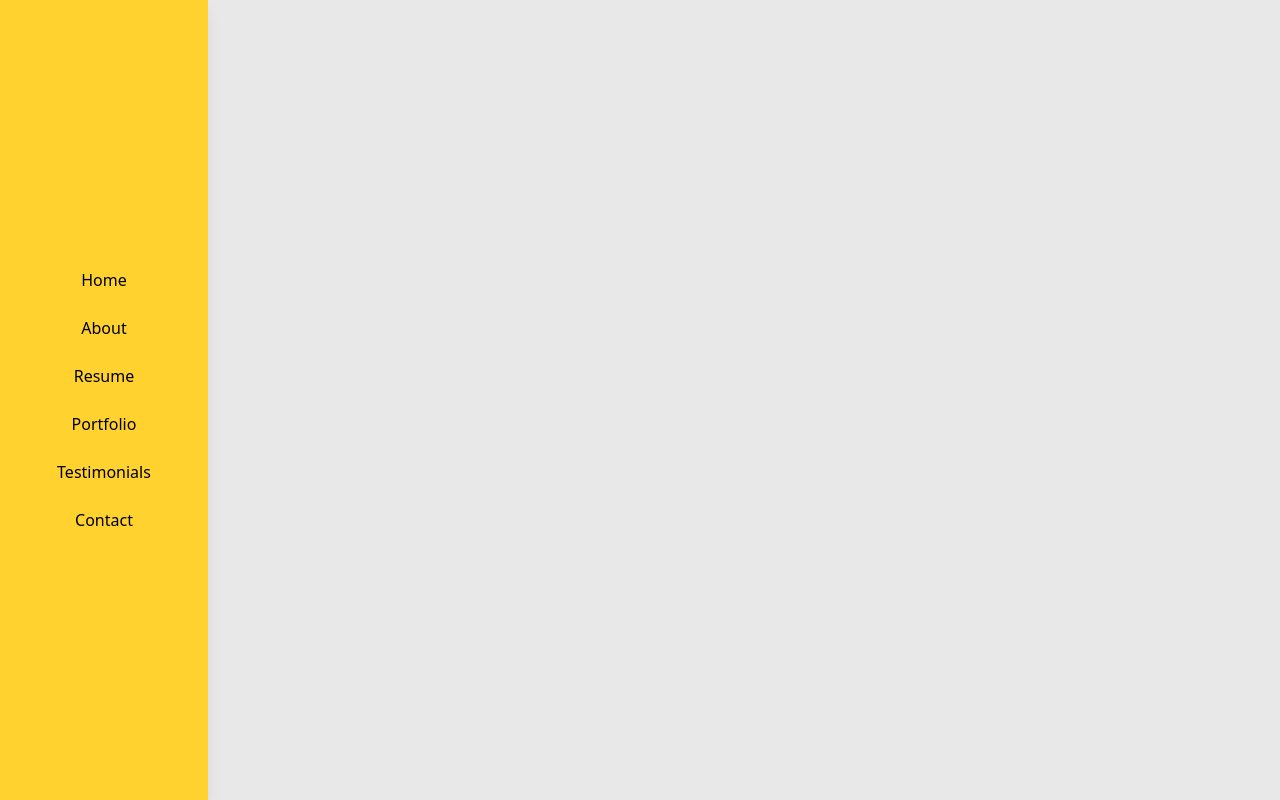
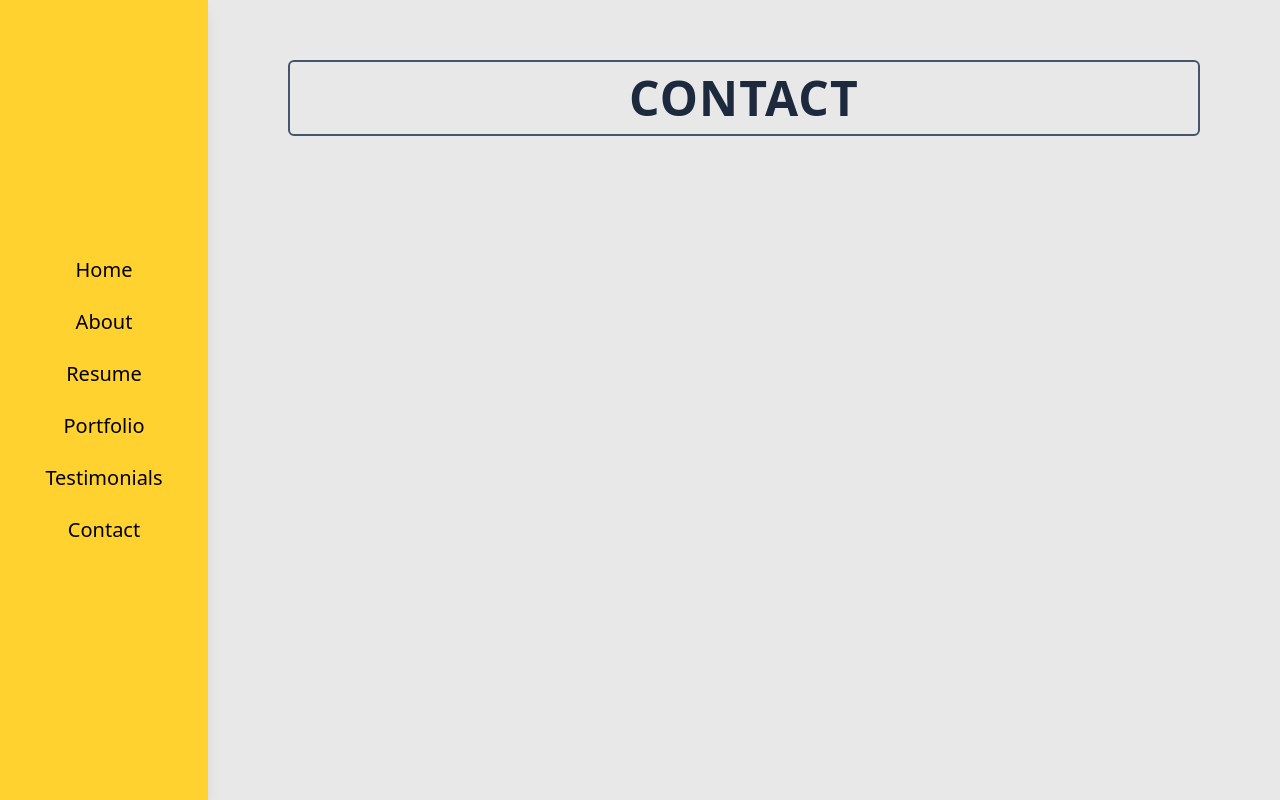
Before and after one commit to PelumiKadeba10/client-portfolio, a React (Vite) app: page /contact in a window 1280 px wide. Built offline with nearby package versions, Linux system fonts and the light colour scheme.

Commit message:
New changes

```diff
--- a/src/component/NavHome.jsx
+++ b/src/component/NavHome.jsx
@@ -21,12 +21,15 @@ function NavHome() {
             const label = item === '/' ? 'Home' : item
             return (
               <Link
-                key={item}
-                to={path}
-                className="hover:text-amber-300 transition duration-200"
-              >
+              key={item}
+              to={path}
+              className="relative inline-block"
+            >
+              <span className="after:content-[''] after:absolute after:left-0 after:-bottom-1 after:h-0.5 after:w-0 after:bg-amber-300 after:transition-all after:duration-300 hover:after:w-full">
                 {label}
-              </Link>
+              </span>
+              <span className="absolute left-0 bottom-0 h-0.5 w-0 bg-amber-300 transition-all duration-300 group-hover:w-full"></span>
+            </Link>
             )
           })}
 
@@ -65,7 +68,7 @@ function NavHome() {
                 <Link
                   key={item}
                   to={path}
-                  className="hover:text-[#8D8D8D] transition duration-200 text-center"
+                  className="hover:text-white transition duration-200 text-center text-xl"
                 >
                   {label}
                 </Link>
--- a/src/component/Navbar.jsx
+++ b/src/component/Navbar.jsx
@@ -46,7 +46,7 @@ function Navbar() {
                 <Link
                   key={item}
                   to={path}
-                  className="hover:text-[#8d8d8d] transition duration-300 text-center"
+                  className="hover:text-white transition duration-300 text-center text-xl"
                 >
                   {label}
                 </Link>
@@ -69,7 +69,7 @@ function Navbar() {
                 <Link
                   key={item}
                   to={path}
-                  className="hover:text-[#8d8d8d] transition duration-200"
+                  className="hover:text-white transition duration-200 text-xl"
                 >
                   {label}
                 </Link>
--- a/src/pages/Contact.jsx
+++ b/src/pages/Contact.jsx
@@ -1,9 +1,36 @@
 import Navbar from '../component/Navbar'
+import { motion } from 'framer-motion';
 
 export default function Contact(){
     return(
         <>
-            <Navbar />
+        <Navbar />
+        <div className='flex-1 md:pt-10 pt-15 ml-0 md:ml-52 justify-center items-center px-6 md:px-20'>
+            {/* Header Section */}
+            <motion.div
+            initial={{ opacity: 0, x: 50 }}
+            animate={{ opacity: 1, x: 0 }}
+            transition={{ duration: 0.6 }}
+            >
+                <motion.div
+                className="mt-5 border-2 border-slate-600 py-3 rounded-md"
+                initial={{ opacity: 0, y: -20, x: -20 }}
+                animate={{ opacity: 1, y: 0, x: 0 }}
+                transition={{ duration: 0.8 }}
+                >
+                    <p className="text-5xl font-bold text-center text-slate-800 tracking-wide">CONTACT</p>
+                </motion.div>
+            </motion.div>
+
+            {/* FORM */}
+            <motion.div
+            initial={{ opacity: 0, x: 50 }}
+            animate={{ opacity: 1, x: 0 }}
+            transition={{ duration: 0.6 }}
+            >
+
+            </motion.div>
+        </div>
         </>
     );
 }
--- a/src/pages/Resume.jsx
+++ b/src/pages/Resume.jsx
@@ -1,5 +1,6 @@
-import Navbar from '../component/Navbar'
-import { motion } from 'framer-motion'
+import Navbar from '../component/Navbar';
+import { motion } from 'framer-motion';
+import { FileText } from 'lucide-react';
 
 export default function Resume() {
   return (
@@ -112,6 +113,21 @@ export default function Resume() {
             </motion.div>
           </motion.div>
         </motion.div>
+
+        {/* ===== Resume Download ===== */}
+        <motion.div
+          className="flex justify-end mb-10"
+          initial={{ opacity: 0, y: 50 }}
+          animate={{ opacity: 1, y: 0 }}
+          transition={{ delay: 2, duration: 1 }}
+        >
+          <a href="/Ashaolu_Timothy_Resume.pdf"
+           download className="bg-amber-300 flex text-slate-800 font-semibold py-2 px-4 rounded-md shadow-md hover:bg-amber-400 transition duration-200">
+            Download Resume (PDF)
+            <FileText className="ml-2 text-slate-800" size={20} />
+          </a>
+        </motion.div>
+
       </div>
     </>
   );
```
Also changed, not shown: 1 other file (tests, documents, lock files or other folders).
